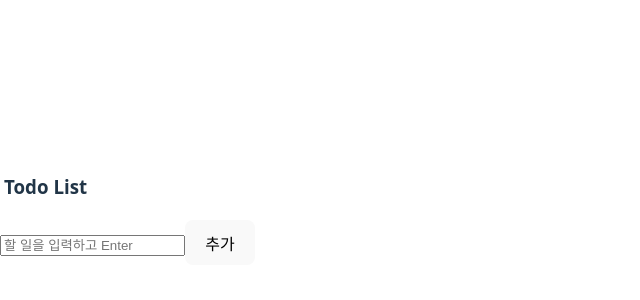
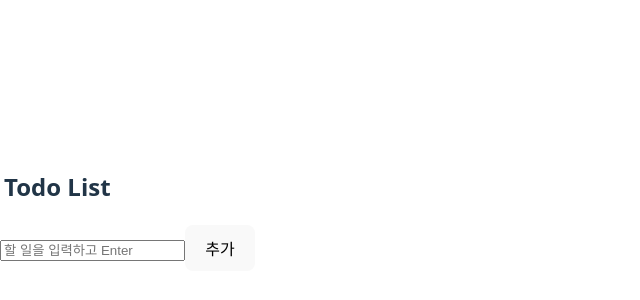
Before and after one commit to namseoyun231/React-TodoList, a React (Vite) app: page / in a window 1280 px wide. Shown: the part 180-480 px from the top of the page, without its empty margins (0-640 px from the left). Built offline with nearby package versions, Linux system fonts and the light colour scheme.

Commit message:
app.tsx수정

```diff
--- a/src/App.tsx
+++ b/src/App.tsx
@@ -34,7 +34,7 @@ export default function App() {
 
     return (
         <TodoTemplate>
-            <h3 style={{ textAlign: "left", marginLeft: "4px" }}> Todo List </h3>
+            <h2 style={{ textAlign: "left", marginLeft: "4px" }}> Todo List </h2>
             <TodoInsert onAdd={handleAdd} />
             <TodoList todos={todos} onToggle={handleToggle} onRemove={handleRemove} />
         </TodoTemplate>
```
